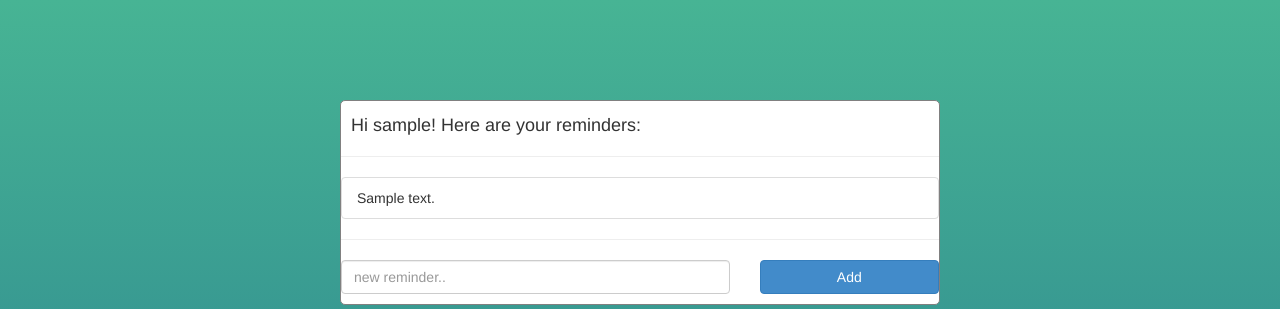
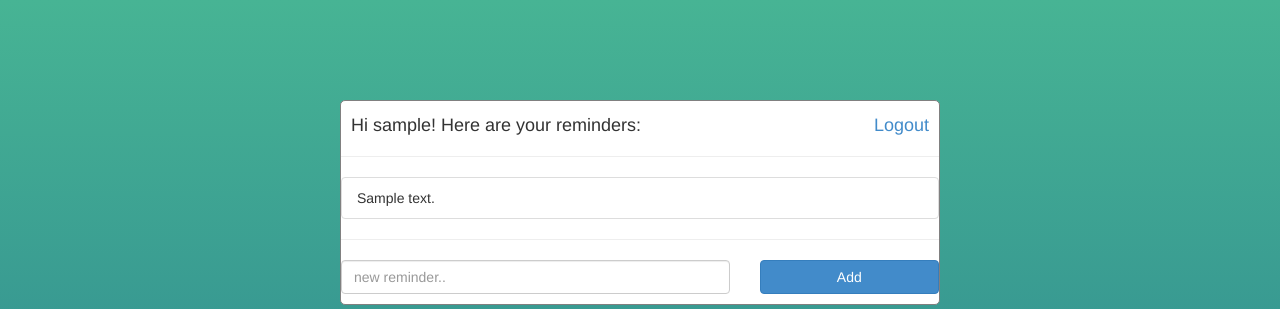
Before and after one commit to phouse512/crowdsource-refactor, a Flask app: page /dashboard in a window 1280 px wide. Shown: the top 309 px of the page. Run offline with Flask 2, Linux system fonts and the light colour scheme; a user stored in the database is signed in; tables that the repository leaves empty hold one stand-in row (values such as "Sample post"); some libraries are stand-ins or nearby versions.

Commit message:
please work

```diff
--- a/reminder/templates/dashboard.html
+++ b/reminder/templates/dashboard.html
@@ -3,7 +3,7 @@
 {% block content %}
 
 <div class="dashboard-wrapper">
-	<h4>Hi {{ g.user.username }}! Here are your reminders:</h4>
+	<h4>Hi {{ g.user.username }}! Here are your reminders: <a class="pull-right" href="/logout">Logout</a></h4>
 
 	<hr />
 
```
